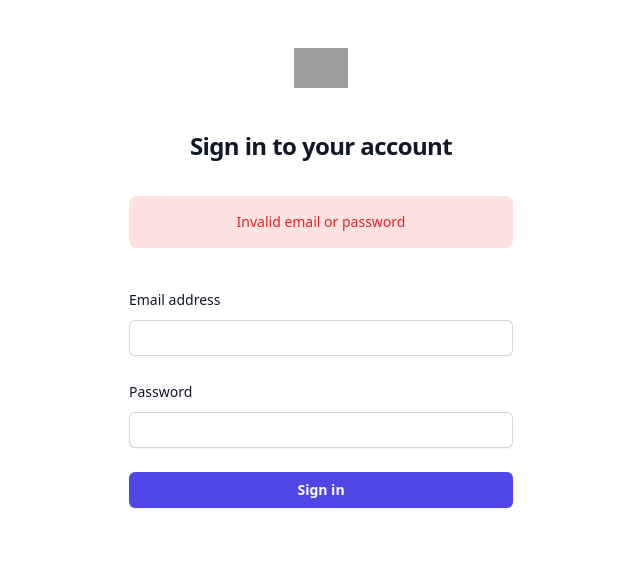
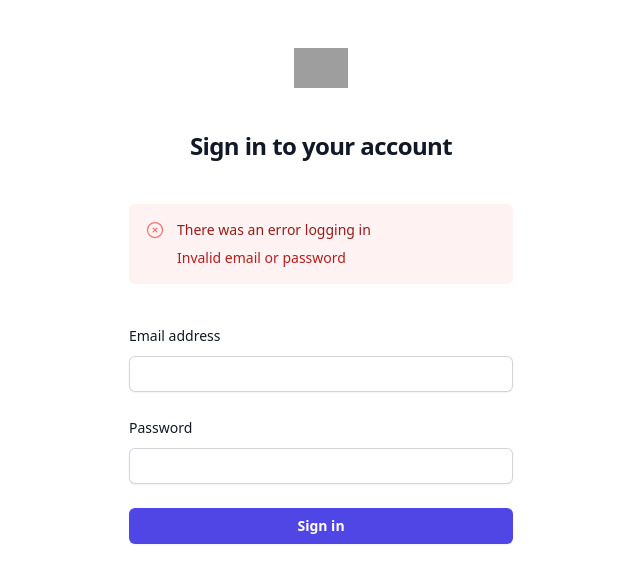
Before and after one commit to xtream1101/django-react-boilerplate, a React (Create React App) app in the folder frontend/: page /login in a window 1280 px wide. Both pictures are taken after typing "name@example.com", "Sample123" into the empty fields and a click on the button "Sign in". Shown: the top 582 px of the page, without its empty margins (319-959 px from the left). Built offline with nearby package versions, Linux system fonts and the light colour scheme; no server answers; grey boxes are pictures that could not be loaded; a web font is replaced by a local one.

Commit message:
Update styles for login errors

```diff
--- a/frontend/src/pages/auth/LoginPage.tsx
+++ b/frontend/src/pages/auth/LoginPage.tsx
@@ -1,6 +1,7 @@
 import React, { useContext } from 'react'
 import { AuthStoreContext } from '@/store/auth';
 import { observer } from 'mobx-react-lite';
+import { XCircleIcon } from '@heroicons/react/24/outline';
 
 const LoginPage = observer(() => {
 
@@ -44,10 +45,20 @@ const LoginPage = observer(() => {
             </div>
 
             {error && (
-                <div className="flex items-center justify-center bg-red-100 p-4 rounded-lg mt-8 sm:mx-auto sm:w-full sm:max-w-sm">
-                    <p className="text-sm text-red-600">
-                        {error}
-                    </p>
+                <div className="mt-10 rounded-md bg-red-50 p-4 sm:mx-auto sm:w-full sm:max-w-sm">
+                    <div className="flex">
+                        <div className="flex-shrink-0">
+                            <XCircleIcon className="h-5 w-5 text-red-400" aria-hidden="true" />
+                        </div>
+                        <div className="ml-3">
+                            <h3 className="text-sm font-medium text-red-800">
+                                There was an error logging in
+                            </h3>
+                            <div className="mt-2 text-sm text-red-700">
+                                {error}
+                            </div>
+                        </div>
+                    </div>
                 </div>
             )}
 
```
